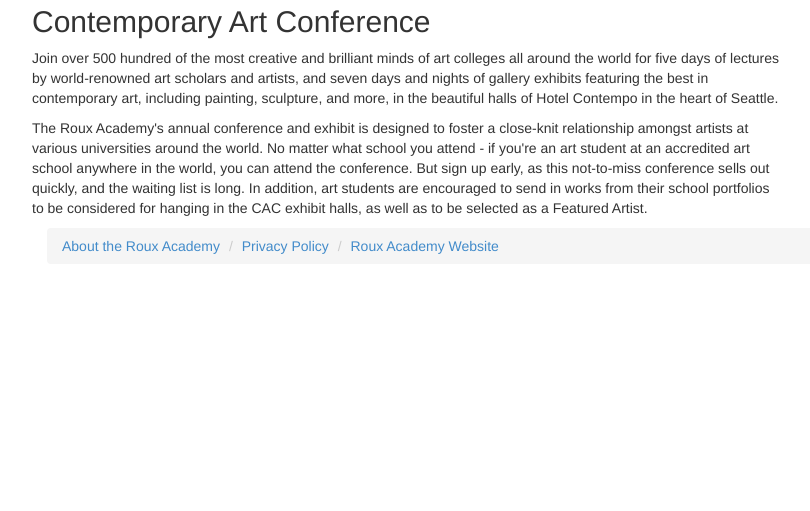
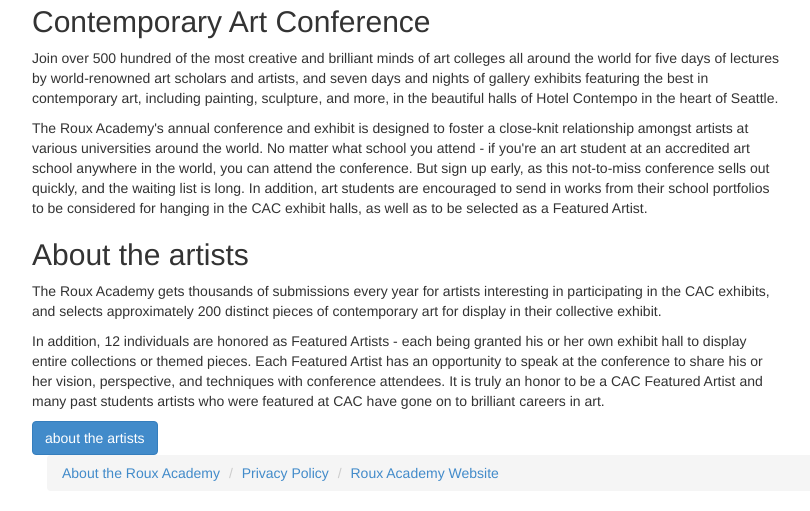
Before and after one commit to weiro/weirobootstrap2, a PHP site: page / in a window 1280 px wide. Shown: the part 668-1179 px from the top of the page, without its empty margins (38-848 px from the left). Before the commit the page ends 922 px from the top, so only its background shows below. Run offline with PHP 8.4, Linux system fonts and the light colour scheme.

Commit message:
added article-abouttheartists file and button

```diff
--- /dev/null
+++ b/_/components/php/article-abouttheartists.php
@@ -0,0 +1,6 @@
+<article class="abouttheartists">
+  <h2>About the artists</h2>
+  <p>The Roux Academy gets thousands of submissions every year for artists interesting in participating in the CAC exhibits, and selects approximately 200 distinct pieces of contemporary art for display in their collective exhibit.</p>
+  <p class="hidden-sm">In addition, 12 individuals are honored as Featured Artists - each being granted his or her own exhibit hall to display entire collections or themed pieces. Each Featured Artist has an opportunity to speak at the conference to share his or her vision, perspective, and techniques with conference attendees. It is truly an honor to be a CAC Featured Artist and many past students artists who were featured at CAC have gone on to brilliant careers in art.</p>
+  <a href="artists.php" class="btn btn-primary">about the artists</a>
+</article>
--- a/index.php
+++ b/index.php
@@ -20,6 +20,7 @@
     <?php include '_/components/php/snippet-carousel.php'; ?>
       <section class="main col col-lg-8">
       <?php include '_/components/php/article-intro.php'; ?>
+      <?php include '_/components/php/article-abouttheartists.php'; ?>
       </section> <!-- main -->
       <section class="sidebar col col-lg-4">
 
```
